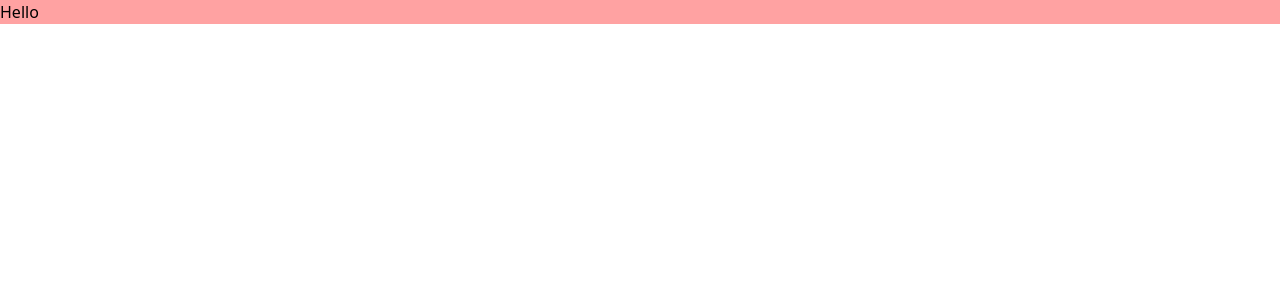
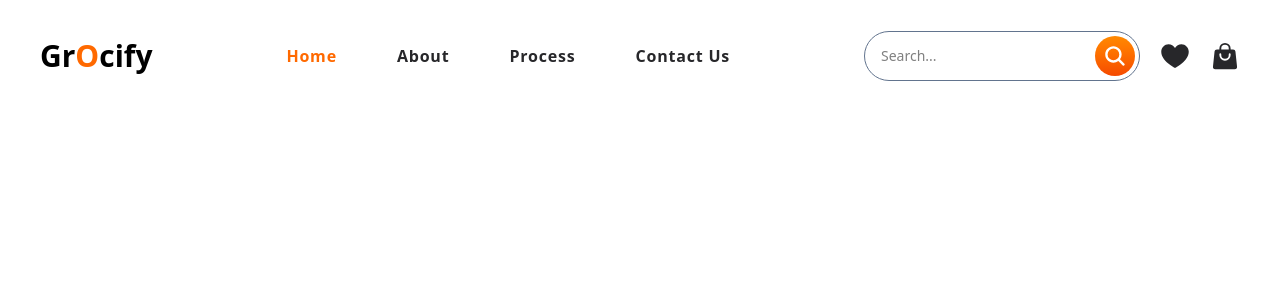
Before and after one commit to TheBoolean-Boy/GroceOn, a React (Vite) app: page / in a window 1280 px wide. Shown: the top 300 px of the page. Built offline with nearby package versions, Linux system fonts and the light colour scheme.

Commit message:
Navbar component added

```diff
--- a/package.json
+++ b/package.json
@@ -13,6 +13,7 @@
     "@tailwindcss/vite": "^4.1.12",
     "react": "^19.1.1",
     "react-dom": "^19.1.1",
+    "react-icons": "^5.5.0",
     "tailwindcss": "^4.1.12"
   },
   "devDependencies": {
--- a/src/App.jsx
+++ b/src/App.jsx
@@ -1,9 +1,11 @@
+import Home from "./Components/Home/Home";
+import Navbar from "./Components/Navbar/Navbar";
 
 
 const App = () => {
   return(
     <div>
-    <h1 className="bg-red-300">Hello</h1>
+      <Home />
     </div>
   )
 }
--- /dev/null
+++ b/src/Components/Home/Home.jsx
@@ -0,0 +1,12 @@
+
+import Navbar from '../Navbar/Navbar'
+
+const Home = () => {
+  return (
+    <div>
+      <Navbar />
+    </div>
+  )
+}
+
+export default Home
--- /dev/null
+++ b/src/Components/Navbar/Navbar.jsx
@@ -0,0 +1,52 @@
+import { GoHeartFill } from "react-icons/go";
+import { HiShoppingBag } from "react-icons/hi2";
+import { IoSearch } from "react-icons/io5";
+
+function Navbar() {
+  return (
+
+    <header className=" bg-white">
+      <nav className="  max-w-[1400px] mx-auto px-10 h-[14vh] flex justify-between items-center">
+
+        <a className=" text-3xl font-bold">Gr<span className=" text-orange-500 uppercase">O</span>cify</a>
+
+        <ul className="flex items-center gap-x-15">
+
+          {/* Nav Menu */}
+          <li>
+            <a href="#" className=" tracking-wider font-semibold text-orange-500">Home</a>
+          </li>
+          <li>
+            <a href="#" className=" tracking-wider font-semibold text-zinc-800 hover:text-orange-500">About</a>
+          </li>
+          <li>
+            <a href="#" className=" tracking-wider font-semibold text-zinc-800 hover:text-orange-500">Process</a>
+          </li>
+          <li>
+            <a href="#" className=" tracking-wider font-semibold text-zinc-800 hover:text-orange-500">Contact Us</a>
+          </li>
+
+        </ul>
+
+        {/* Nav Actions */}
+        <div className=" flex items-center gap-x-5" >
+          <div className=" flex items-center border border-slate-500 rounded-full p-1">
+            <input type="text" name="text" id="text" placeholder="Search..."  className=" outline-0 text-sm px-3"/>
+            <button className=" bg-gradient-to-b from-orange-400 to-orange-600 text-white text-2xl hover:cursor-pointer flex justify-center items-center w-10 h-10 rounded-full">
+              <IoSearch />
+            </button>
+          </div>
+          <a className=" text-3xl text-zinc-800 hover:cursor-pointer hover:text-orange-500">
+            <GoHeartFill />
+          </a>
+          <a className=" text-3xl text-zinc-800 hover:cursor-pointer hover:text-orange-500">
+            <HiShoppingBag />
+          </a>
+        </div>
+
+      </nav>
+    </header >
+  )
+}
+
+export default Navbar;
```
Also changed, not shown: 1 other file (tests, documents, lock files or other folders).
